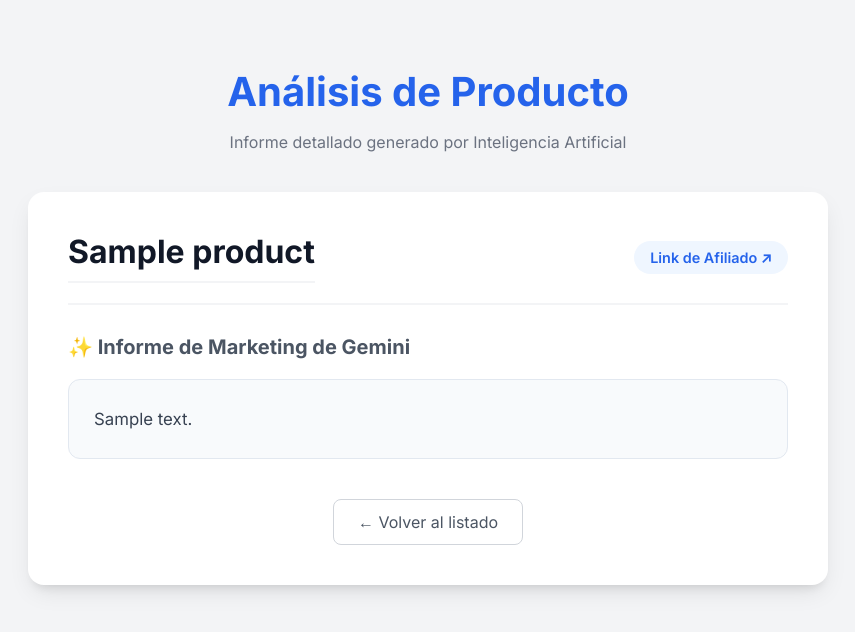
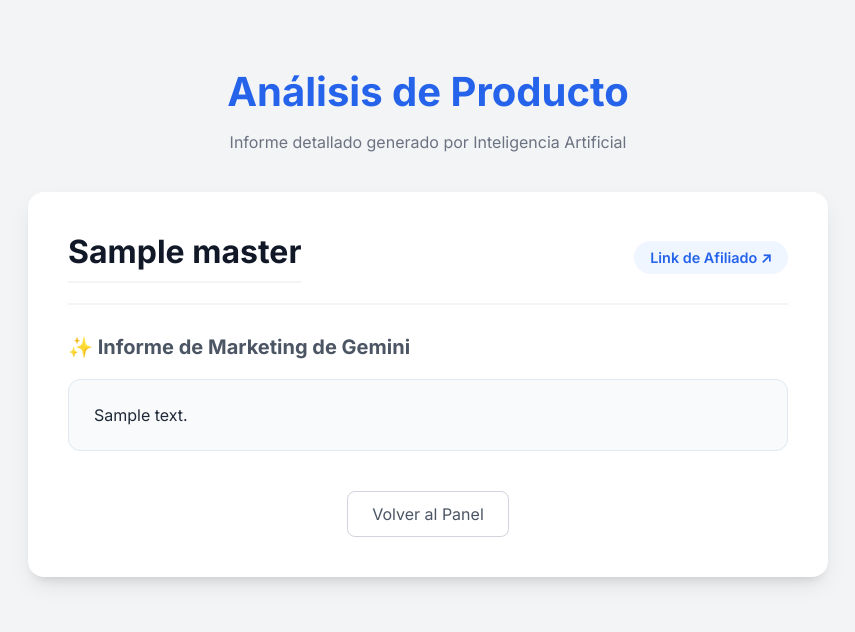
Before and after one commit to JhonPa007/sistemaspro, a Flask app: page /producto/1 in a window 1280 px wide. Shown: the top 632 px of the page, without its empty margins (212-1067 px from the left). Run offline with Flask 3, Linux system fonts and the light colour scheme; tables that the repository leaves empty hold one stand-in row (values such as "Sample post").

Commit message:
Coneccion a Base de Datos

```diff
--- a/app.py
+++ b/app.py
@@ -6,8 +6,8 @@ import os
 app = Flask(__name__)
 
 # Configuración para Railway (usará SQLite temporalmente o podrías conectar tu Postgres de Railway luego)
-app.config['SQLALCHEMY_DATABASE_URI'] = os.environ.get('DATABASE_URL', 'sqlite:///products.db')
-if app.config['SQLALCHEMY_DATABASE_URI'].startswith("postgres://"):
+app.config['SQLALCHEMY_DATABASE_URI'] = os.environ.get('DATABASE_URL')
+if app.config['SQLALCHEMY_DATABASE_URI'] and app.config['SQLALCHEMY_DATABASE_URI'].startswith("postgres://"):
     app.config['SQLALCHEMY_DATABASE_URI'] = app.config['SQLALCHEMY_DATABASE_URI'].replace("postgres://", "postgresql://", 1)
 
 app.config['SQLALCHEMY_TRACK_MODIFICATIONS'] = False
@@ -17,16 +17,17 @@ db = SQLAlchemy(app)
 WEBHOOK_URL = "https://api.sistemaspro.online/webhook/nuevo-producto"
 
 class Product(db.Model):
+    __tablename__ = 'afiliados_master'
     id = db.Column(db.Integer, primary_key=True)
-    name = db.Column(db.String(100), nullable=False)
-    affiliate_link = db.Column(db.String(255), nullable=False)
+    nombre_producto = db.Column(db.String(100), nullable=False)
+    link_afiliado = db.Column(db.String(255), nullable=False)
     analisis_ia = db.Column(db.Text, nullable=True)
 
     def to_dict(self):
         return {
             'id': self.id,
-            'name': self.name,
-            'affiliate_link': self.affiliate_link,
+            'nombre_producto': self.nombre_producto,
+            'link_afiliado': self.link_afiliado,
             'analisis_ia': self.analisis_ia
         }
 
@@ -41,14 +42,14 @@ def index():
 def handle_products():
     if request.method == 'POST':
         data = request.json
-        name = data.get('name')
-        affiliate_link = data.get('affiliate_link')
+        nombre_producto = data.get('nombre_producto')
+        link_afiliado = data.get('link_afiliado')
 
-        if not name or not affiliate_link:
+        if not nombre_producto or not link_afiliado:
             return jsonify({'error': 'Missing data'}), 400
 
         try:
-            new_product = Product(name=name, affiliate_link=affiliate_link)
+            new_product = Product(nombre_producto=nombre_producto, link_afiliado=link_afiliado)
             db.session.add(new_product)
             db.session.commit()
         except Exception as e:
@@ -58,8 +59,8 @@ def handle_products():
         # ENVÍO A N8N CON LOS CAMPOS CORRECTOS
         try:
             webhook_payload = {
-                'nombre': name,  # Coincide con n8n
-                'link': affiliate_link # Coincide con n8n
+                'nombre': nombre_producto,  # Coincide con n8n
+                'link': link_afiliado # Coincide con n8n
             }
             # Enviamos el POST y no esperamos respuesta para no demorar la web
             requests.post(WEBHOOK_URL, json=webhook_payload, timeout=5)
--- a/static/style.css
+++ b/static/style.css
@@ -203,7 +203,7 @@ tr:hover {
 .analysis-btn {
     display: inline-block;
     padding: 6px 12px;
-    background-color: #8b5cf6;
+    background-color: #6200ea;
     /* Violet */
     color: white;
     text-decoration: none;
--- a/templates/analysis.html
+++ b/templates/analysis.html
@@ -19,8 +19,8 @@
         <main>
             <div class="analysis-card">
                 <div class="product-header">
-                    <h2>{{ product.name }}</h2>
-                    <a href="{{ product.affiliate_link }}" target="_blank" class="affiliate-badge">Link de Afiliado
+                    <h2>{{ product.nombre_producto }}</h2>
+                    <a href="{{ product.link_afiliado }}" target="_blank" class="affiliate-badge">Link de Afiliado
                         ↗</a>
                 </div>
 
@@ -28,7 +28,7 @@
                     <h3>✨ Informe de Marketing de Gemini</h3>
                     <div class="report-text">
                         {% if product.analisis_ia %}
-                        <pre>{{ product.analisis_ia }}</pre>
+                        <div style="white-space: pre-wrap;">{{ product.analisis_ia }}</div>
                         {% else %}
                         <p class="no-data">El análisis aún no está disponible. Por favor, espera a que n8n procese la
                             información.</p>
@@ -37,7 +37,7 @@
                 </div>
 
                 <div class="actions">
-                    <a href="/" class="back-btn">← Volver al listado</a>
+                    <a href="/" class="back-btn">Volver al Panel</a>
                 </div>
             </div>
         </main>
```
Also changed, not shown: templates/index.html (+10 -9 lines), instance/products.db (deleted).
